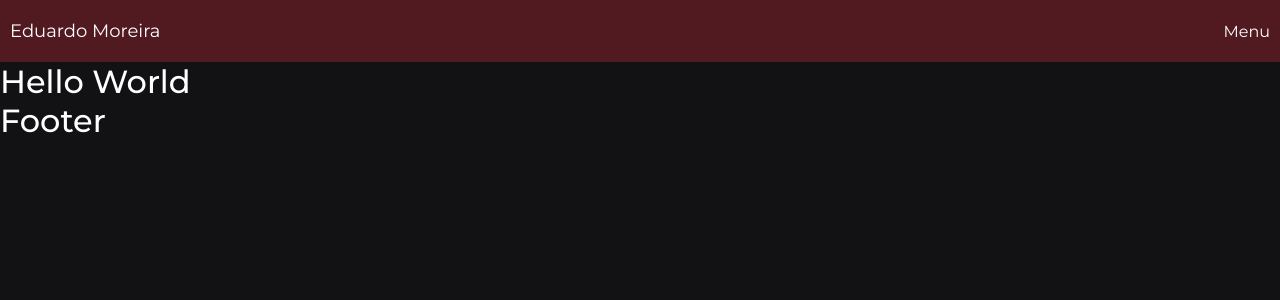
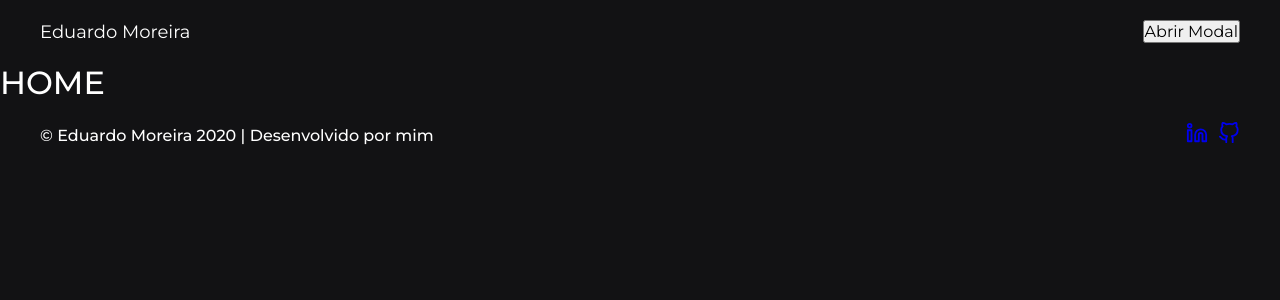
Before and after one commit to EduardoMoreira26/portfolio-react, a React (Create React App) app: page / in a window 1280 px wide. Shown: the top 300 px of the page. Built offline with nearby package versions, Linux system fonts and the light colour scheme.

Commit message:
create Modal

```diff
--- a/package.json
+++ b/package.json
@@ -6,8 +6,10 @@
     "@testing-library/jest-dom": "^5.11.4",
     "@testing-library/react": "^11.1.0",
     "@testing-library/user-event": "^12.1.10",
+    "feather-icons": "^4.28.0",
     "react": "^17.0.1",
     "react-dom": "^17.0.1",
+    "react-icons": "^3.11.0",
     "react-scripts": "4.0.0",
     "styled-components": "^5.2.1",
     "web-vitals": "^0.2.4"
--- a/src/App.js
+++ b/src/App.js
@@ -3,6 +3,7 @@ import React from 'react';
 import Header from './components/Header';
 import Footer from './components/Footer';
 import GlobalStyle from './styles/global';
+import Home from './pages/Home';
 
 
 
@@ -10,7 +11,7 @@ const  App = () => {
   return (
     <>
       <Header/>
-        <h1>Hello World</h1>
+        <Home/>
       <Footer/>
       <GlobalStyle />
     </>
--- a/src/components/Footer/index.js
+++ b/src/components/Footer/index.js
@@ -1,11 +1,30 @@
 import React from 'react';
+import { FiLinkedin, FiGithub } from "react-icons/fi";
+
+import { Container } from './styles';
 
 const Footer = () => {
 
   return (
-    <>
-      <h1>Footer</h1>
-    </>
+    <Container>
+    <footer>
+      <strong>© Eduardo Moreira 2020 | Desenvolvido por mim</strong>
+      <div>
+        <div>
+          <a
+            href="https://www.linkedin.com/in/eduardo-moreira-944413151/"
+            target="blank"
+          >
+            <FiLinkedin />
+          </a>
+
+          <a href="https://github.com/EduardoMoreira26" target="blank">
+            <FiGithub />
+          </a>
+        </div>
+      </div>
+    </footer>
+  </Container>
   );
 }
 
--- a/src/components/Footer/styles.js
+++ b/src/components/Footer/styles.js
@@ -0,0 +1,40 @@
+import styled from 'styled-components';
+
+export const Container = styled.div`
+  padding: 20px 10px;
+  display: flex;
+  align-items: flex-end;
+
+  footer {
+    width: 1200px;
+    margin: 0 auto;
+    display: flex;
+    justify-content: space-between;
+    align-items: center;
+
+    svg {
+      font-size: 22px;
+      margin-left: 10px;
+      transition: color 0.2s;
+      &:hover {
+        color: #81c043;
+      }
+    }
+
+    @media	only screen and (max-width: 788px) {
+      display: block;
+      text-align: center;
+
+      strong {
+        font-size: 14px;
+      }
+
+      svg {
+        font-size: 22px;
+        margin: 10px;
+
+      }
+    }
+  }
+
+`;
--- a/src/components/Header/index.js
+++ b/src/components/Header/index.js
@@ -1,17 +1,26 @@
-import React from 'react';
+import React, { useState } from 'react';
+
+import Modal from '../Modal'
 import { Container } from './styles';
 
 const Header = () => {
+
+  const [modalVisible, setModalVisible] = useState(false)
+
+  const handleButtonClick = () => {
+    setModalVisible(true);
+  }
 
   return (
     <Container>
       <header>
         <a href="/">Eduardo Moreira</a>
 
-        <p>Menu</p>
+        <button onClick={handleButtonClick}>Abrir Modal</button>
+        <Modal visible={modalVisible} setVisible={setModalVisible}>
+          <h1>Testando 123</h1>
+        </Modal>
       </header>
-
-
     </Container>
   );
 }
--- a/src/components/Header/styles.js
+++ b/src/components/Header/styles.js
@@ -2,7 +2,6 @@ import styled from 'styled-components';
 
 export const Container = styled.header`
   padding: 20px 10px;
-  background: #f344;
 
   a {
     text-decoration: none;
@@ -11,10 +10,11 @@ export const Container = styled.header`
   }
 
   header {
+    max-width: 1200px;
+    margin: 0 auto;
     display: flex;
     justify-content: space-between;
     align-items: center;
   }
 
-
 `;
--- /dev/null
+++ b/src/components/Modal/index.js
@@ -0,0 +1,25 @@
+import React, { useState } from 'react';
+import { ModalBackground, ModalArea } from './styles';
+
+const Modal = (props) => {
+
+  const handleBackroundClick = () => {
+    props.setVisible(false);
+  }
+
+  return (
+    <>
+      {props.visible  &&
+        <ModalBackground onClick={handleBackroundClick}>
+        <ModalArea>
+          {props.children}
+        </ModalArea>
+      </ModalBackground>
+    }
+    </>
+
+
+  );
+}
+
+export default Modal;
--- /dev/null
+++ b/src/components/Modal/styles.js
@@ -0,0 +1,19 @@
+import styled from 'styled-components';
+
+export const ModalBackground = styled.div`
+  position: fixed;
+  left: 0;
+  top: 0;
+  right: 0;
+  bottom: 0;
+  z-index: 90;
+  background: rgba(0, 0, 0, 0.7);
+  display: flex;
+  align-items: center;
+  justify-content: center;
+`;
+
+export const ModalArea = styled.div`
+  background: #121214;
+  padding: 40px;
+`;
--- /dev/null
+++ b/src/pages/Home/index.js
@@ -0,0 +1,12 @@
+import React from 'react';
+
+const Home = () => {
+
+  return (
+
+    <><h1>HOME</h1></>
+
+  );
+}
+
+export default Home;
```
Also changed, not shown: src/pages/Home/styles.js (added), 1 other file (tests, documents, lock files or other folders).
